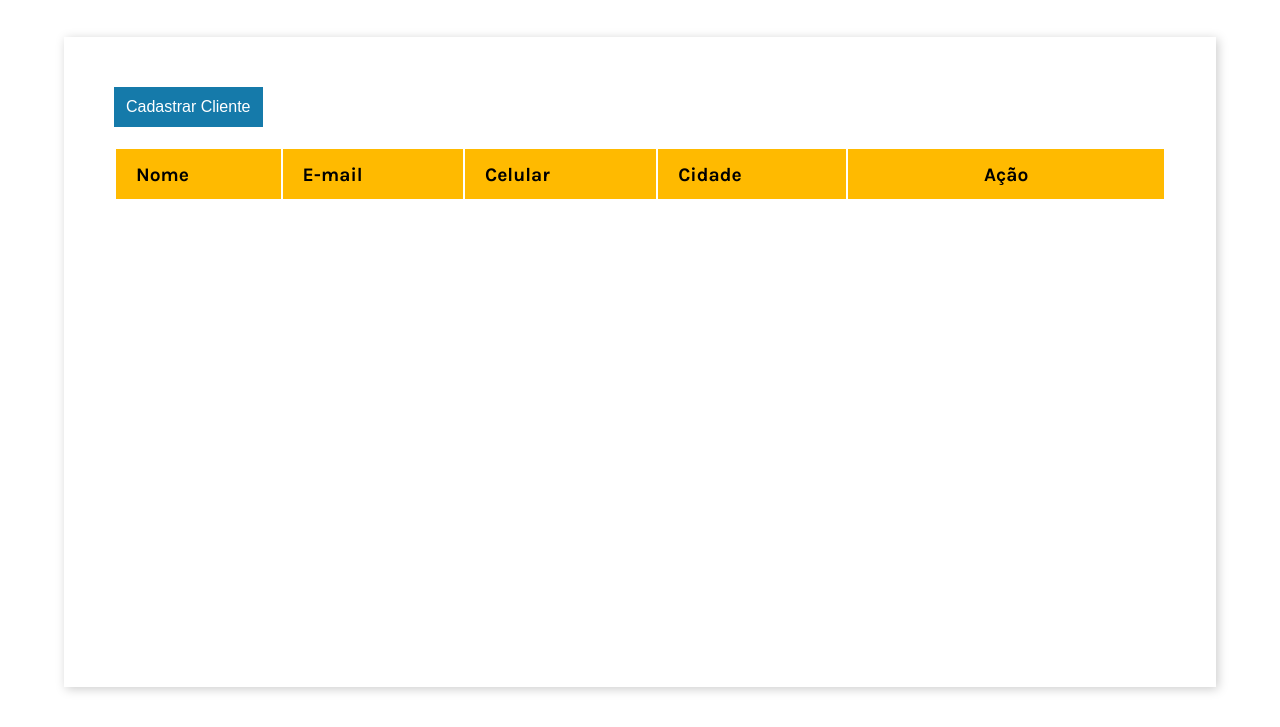
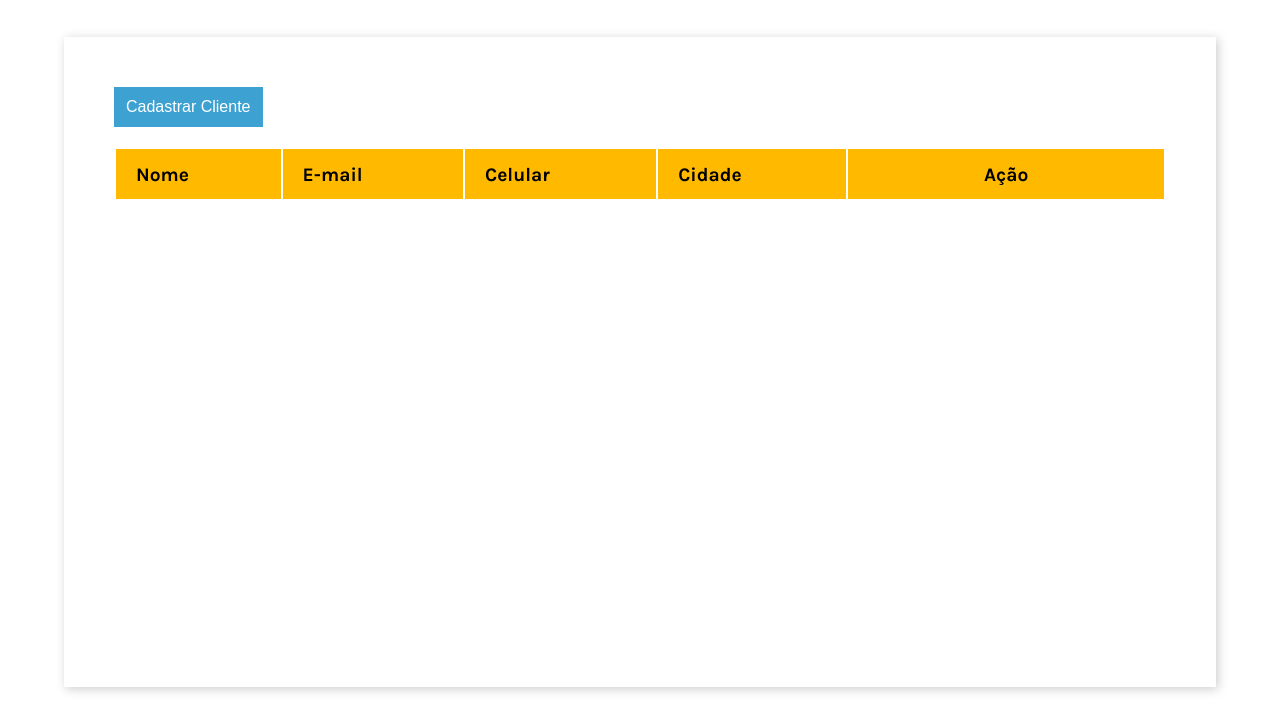
Before and after one commit to Tiagow-san/CRUD, a plain HTML site: page index.html in a window 1280 px wide. In both pictures the pointer is over the button "Cadastrar Cliente". Shown: the part 73-800 px from the top of the page. Drawn offline with Linux system fonts and the light colour scheme.

Commit message:
Change hover shadow color

```diff
--- a/css/button.css
+++ b/css/button.css
@@ -22,7 +22,7 @@ button.red{
 }
 
 .button:hover{
-    box-shadow: inset 200px 0 0 #00000055;
+    box-shadow: inset 200px 0 0 #79797955;
 }
 
 @media(max-width:480px){
```
